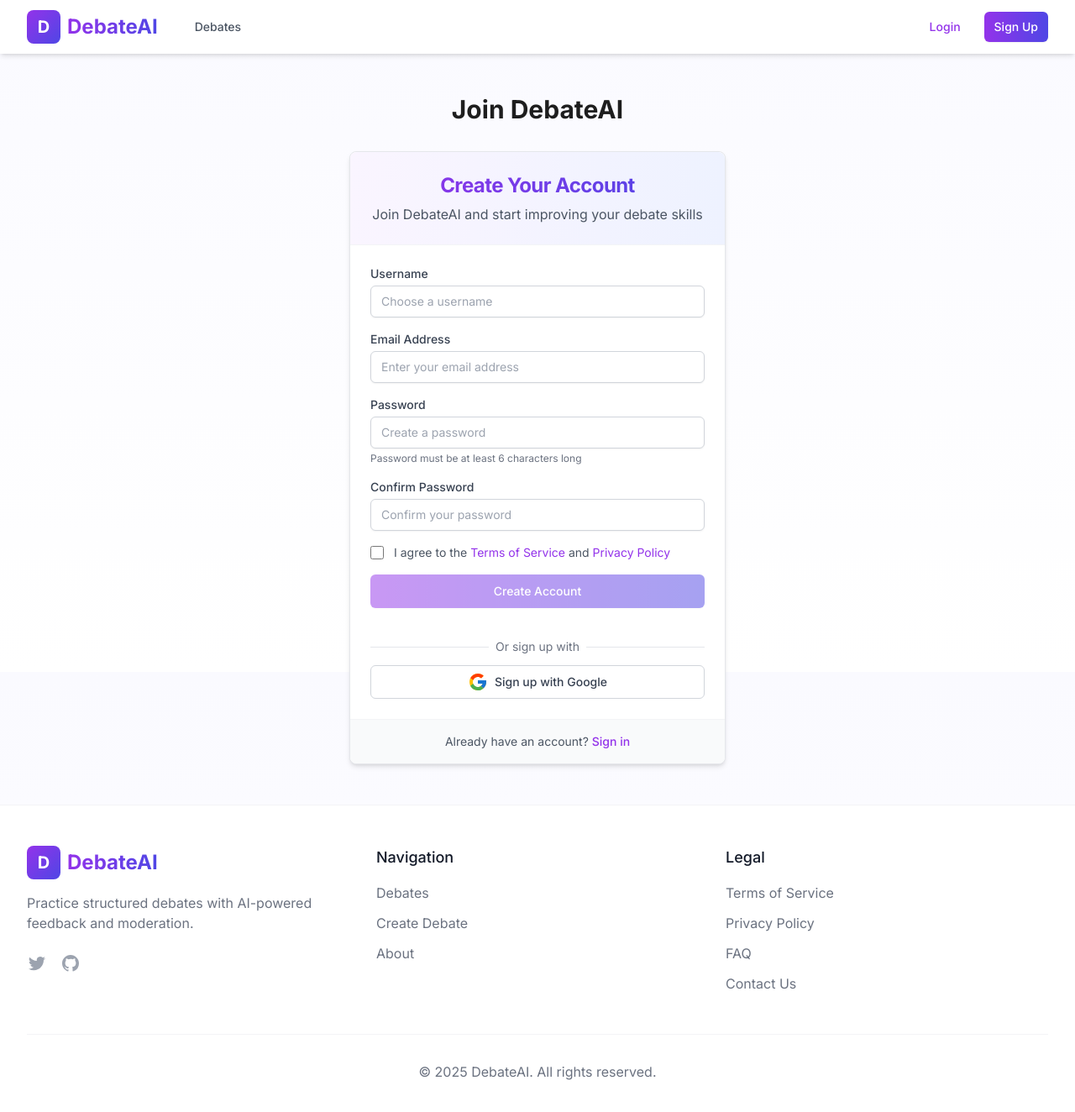
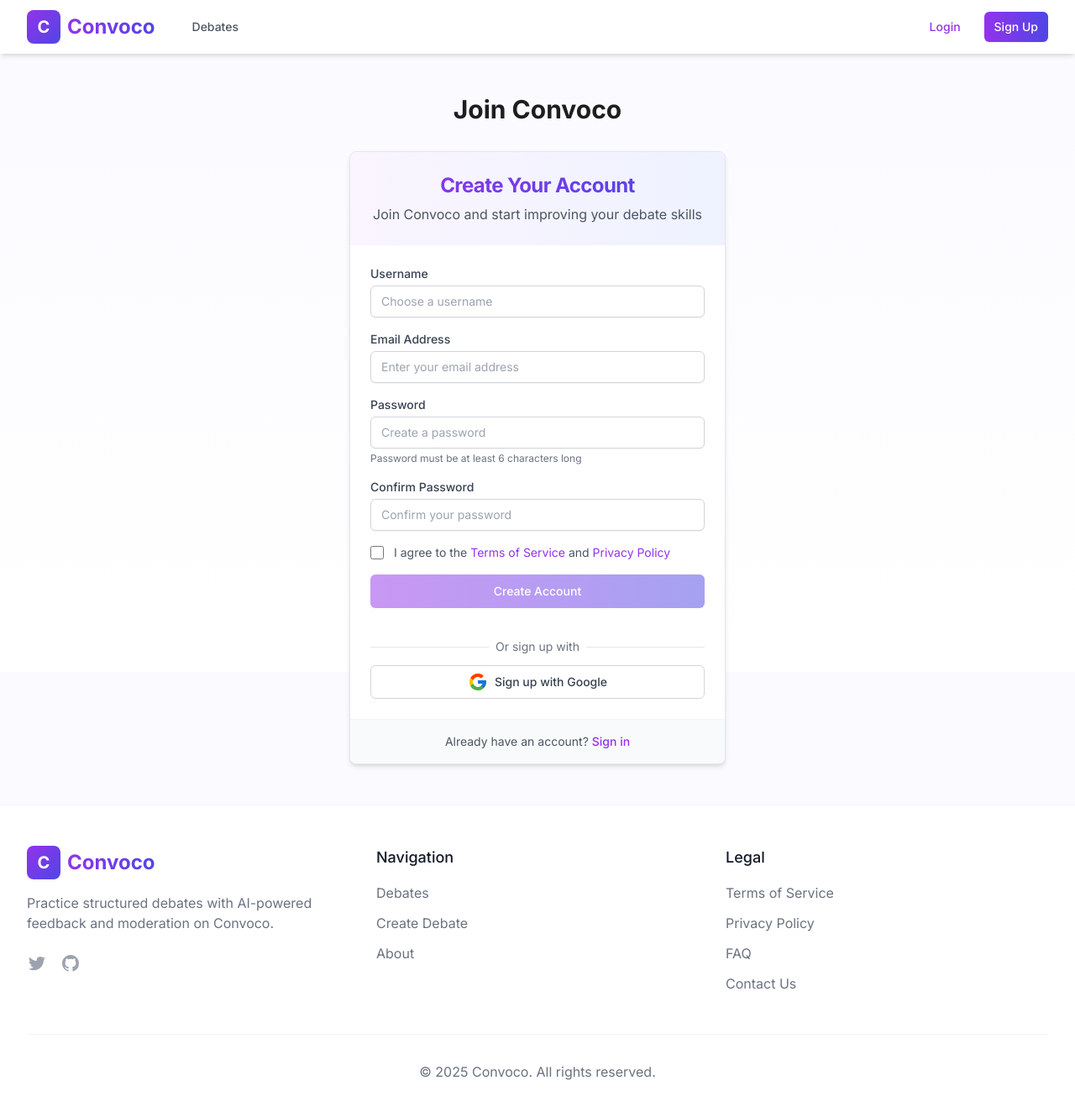
Before and after one commit to Quoctynoob/Convoco, a Next.js app: page /auth/signup in a window 1280 px wide. Shown: the top 1324 px of the page at 84% size. Built offline with nearby package versions, Linux system fonts and the light colour scheme; no server answers.

Commit message:
changed name to convoco

```diff
--- a/src/app/auth/signup/page.tsx
+++ b/src/app/auth/signup/page.tsx
@@ -1,25 +1,21 @@
 // src/app/auth/signup/page.tsx
 "use client";
-
 import React, { useEffect } from "react";
 import { useRouter } from "next/navigation";
 import { SignupForm } from "@/components/auth/SignupForm";
 import { useAuth } from "@/hooks/useAuth";
-
 export default function SignupPage() {
   const { isAuthenticated } = useAuth();
   const router = useRouter();
-
   // Redirect if already authenticated
   useEffect(() => {
     if (isAuthenticated) {
       router.push("/");
     }
   }, [isAuthenticated, router]);
-
   return (
     <div className="max-w-md mx-auto py-12">
-      <h1 className="text-3xl font-bold text-center mb-8">Join DebateAI</h1>
+      <h1 className="text-3xl font-bold text-center mb-8">Join Convoco</h1>
       <SignupForm />
     </div>
   );
--- a/src/app/layout.tsx
+++ b/src/app/layout.tsx
@@ -5,14 +5,11 @@
 import { Header } from "@/components/layout/Header";
 import { Footer } from "@/components/layout/Footer";
 import { AuthProvider } from "@/context/AuthContext";
-
 const inter = Inter({ subsets: ["latin"] });
-
 export const metadata = {
-  title: "DebateAI - Practice Structured Debates with AI Moderation",
+  title: "Convoco - Practice Structured Debates with AI Moderation",
   description: "Real-time debate platform with AI fact-checking and moderation",
 };
-
 export default function RootLayout({
   children,
 }: {
--- a/src/app/profile/edit/page.tsx
+++ b/src/app/profile/edit/page.tsx
@@ -191,7 +191,7 @@
                 Favorite Debate Topics
               </label>
               <p className="text-xs text-gray-500 mt-1">
-                Add topics you're interested in debating
+                Add topics you&aops;re interested in debating
               </p>
               <div className="mt-2 flex">
                 <input
--- a/src/components/auth/LoginForm.tsx
+++ b/src/components/auth/LoginForm.tsx
@@ -12,24 +12,20 @@
 } from "@/components/ui/Card";
 import { useAuth } from "@/hooks/useAuth";
 import { GoogleButton } from "./GoogleButton";
-
 export const LoginForm: React.FC = () => {
   const [email, setEmail] = useState("");
   const [password, setPassword] = useState("");
   const [showForgotPassword, setShowForgotPassword] = useState(false);
   const { login, loginWithGoogle, forgotPassword, loading, error } = useAuth();
-
   const handleLogin = async (e: React.FormEvent) => {
     e.preventDefault();
     if (email.trim() && password.trim()) {
       await login(email.trim(), password.trim());
     }
   };
-
   const handleGoogleLogin = async () => {
     await loginWithGoogle();
   };
-
   const handleForgotPassword = async (e: React.FormEvent) => {
     e.preventDefault();
     if (email.trim()) {
@@ -40,7 +36,6 @@
       }
     }
   };
-
   return (
     <Card className="max-w-md mx-auto shadow-md border-gray-200">
       <CardHeader className="text-center bg-gradient-to-r from-purple-50 to-indigo-50 border-b border-gray-100 rounded-t-lg">
@@ -48,7 +43,7 @@
           {showForgotPassword ? "Reset Password" : "Welcome Back"}
         </CardTitle>
         {!showForgotPassword && (
-          <p className="text-gray-600 mt-2">Sign in to continue to DebateAI</p>
+          <p className="text-gray-600 mt-2">Sign in to continue to Convoco</p>
         )}
       </CardHeader>
       <CardContent className="pt-6 space-y-4">
@@ -71,7 +66,7 @@
                 required
               />
               <p className="mt-1 text-sm text-gray-500">
-                We'll send you a link to reset your password.
+                We&apos;ll send you a link to reset your password.
               </p>
             </div>
             {error && (
@@ -173,7 +168,6 @@
                 Sign in
               </Button>
             </form>
-
             <div className="relative py-3">
               <div className="absolute inset-0 flex items-center">
                 <div className="w-full border-t border-gray-200"></div>
@@ -184,7 +178,6 @@
                 </span>
               </div>
             </div>
-
             <GoogleButton onClick={handleGoogleLogin} isLoading={loading} />
           </>
         )}
--- a/src/components/auth/SignupForm.tsx
+++ b/src/components/auth/SignupForm.tsx
@@ -12,7 +12,6 @@
 } from "@/components/ui/Card";
 import { useAuth } from "@/hooks/useAuth";
 import { GoogleButton } from "./GoogleButton";
-
 export const SignupForm: React.FC = () => {
   const [username, setUsername] = useState("");
   const [email, setEmail] = useState("");
@@ -21,7 +20,6 @@
   const [passwordError, setPasswordError] = useState<string | null>(null);
   const [acceptTerms, setAcceptTerms] = useState(false);
   const { signup, loginWithGoogle, loading, error } = useAuth();
-
   const validatePasswords = () => {
     if (password !== confirmPassword) {
       setPasswordError("Passwords do not match");
@@ -34,7 +32,6 @@
     setPasswordError(null);
     return true;
   };
-
   const handleSignup = async (e: React.FormEvent) => {
     e.preventDefault();
     if (!validatePasswords() || !acceptTerms) {
@@ -44,11 +41,9 @@
       await signup(email.trim(), password.trim(), username.trim());
     }
   };
-
   const handleGoogleSignup = async () => {
     await loginWithGoogle();
   };
-
   return (
     <Card className="max-w-md mx-auto shadow-md border-gray-200">
       <CardHeader className="text-center bg-gradient-to-r from-purple-50 to-indigo-50 border-b border-gray-100 rounded-t-lg">
@@ -56,7 +51,7 @@
           Create Your Account
         </CardTitle>
         <p className="text-gray-600 mt-2">
-          Join DebateAI and start improving your debate skills
+          Join Convoco and start improving your debate skills
         </p>
       </CardHeader>
       <CardContent className="pt-6">
@@ -193,7 +188,6 @@
             Create Account
           </Button>
         </form>
-
         <div className="relative py-3 mt-6">
           <div className="absolute inset-0 flex items-center">
             <div className="w-full border-t border-gray-200"></div>
@@ -202,7 +196,6 @@
             <span className="px-2 bg-white text-gray-500">Or sign up with</span>
           </div>
         </div>
-
         <GoogleButton
           onClick={handleGoogleSignup}
           isLoading={loading}
--- a/src/components/layout/Footer.tsx
+++ b/src/components/layout/Footer.tsx
@@ -1,7 +1,6 @@
-// src/components/layout/Footer.tsx
+// src/components/layout/Footer.tsx - Convoco Footer
 import React from "react";
 import Link from "next/link";
-
 export const Footer: React.FC = () => {
   return (
     <footer className="bg-white border-t border-gray-100">
@@ -10,15 +9,15 @@
           <div>
             <Link href="/" className="flex items-center space-x-2">
               <div className="h-10 w-10 rounded-lg bg-gradient-to-br from-purple-600 to-indigo-600 flex items-center justify-center text-white font-bold text-xl">
-                D
+                C
               </div>
               <span className="text-2xl font-bold bg-clip-text text-transparent bg-gradient-to-r from-purple-600 to-indigo-600">
-                DebateAI
+                Convoco
               </span>
             </Link>
             <p className="mt-4 text-gray-500">
               Practice structured debates with AI-powered feedback and
-              moderation.
+              moderation on Convoco.
             </p>
             <div className="mt-6 flex space-x-4">
               <a href="#" className="text-gray-400 hover:text-purple-600">
@@ -49,7 +48,6 @@
               </a>
             </div>
           </div>
-
           <div>
             <h3 className="text-lg font-medium text-gray-900">Navigation</h3>
             <ul className="mt-4 space-y-3">
@@ -79,7 +77,6 @@
               </li>
             </ul>
           </div>
-
           <div>
             <h3 className="text-lg font-medium text-gray-900">Legal</h3>
             <ul className="mt-4 space-y-3">
@@ -118,10 +115,9 @@
             </ul>
           </div>
         </div>
-
         <div className="mt-12 pt-8 border-t border-gray-100">
           <p className="text-center text-gray-500">
-            &copy; {new Date().getFullYear()} DebateAI. All rights reserved.
+            &copy; {new Date().getFullYear()} Convoco. All rights reserved.
           </p>
         </div>
       </div>
--- a/src/components/layout/Header.tsx
+++ b/src/components/layout/Header.tsx
@@ -41,10 +41,10 @@
             <div className="flex-shrink-0 flex items-center">
               <Link href="/" className="flex items-center space-x-2">
                 <div className="h-10 w-10 rounded-lg bg-gradient-to-br from-purple-600 to-indigo-600 flex items-center justify-center text-white font-bold text-xl">
-                  D
+                  C
                 </div>
                 <span className="text-2xl font-bold bg-clip-text text-transparent bg-gradient-to-r from-purple-600 to-indigo-600">
-                  DebateAI
+                  Convoco
                 </span>
               </Link>
             </div>
```
